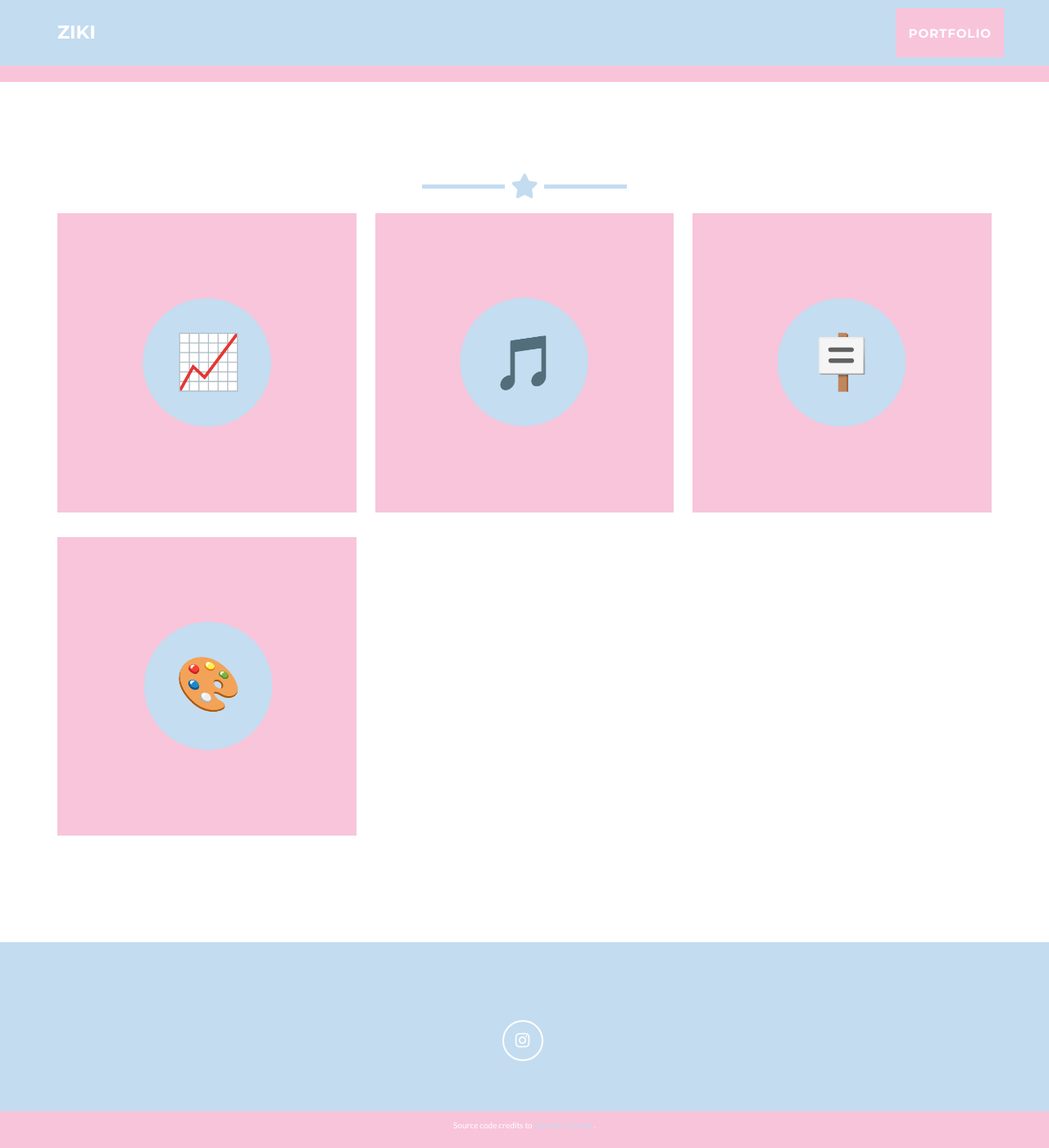
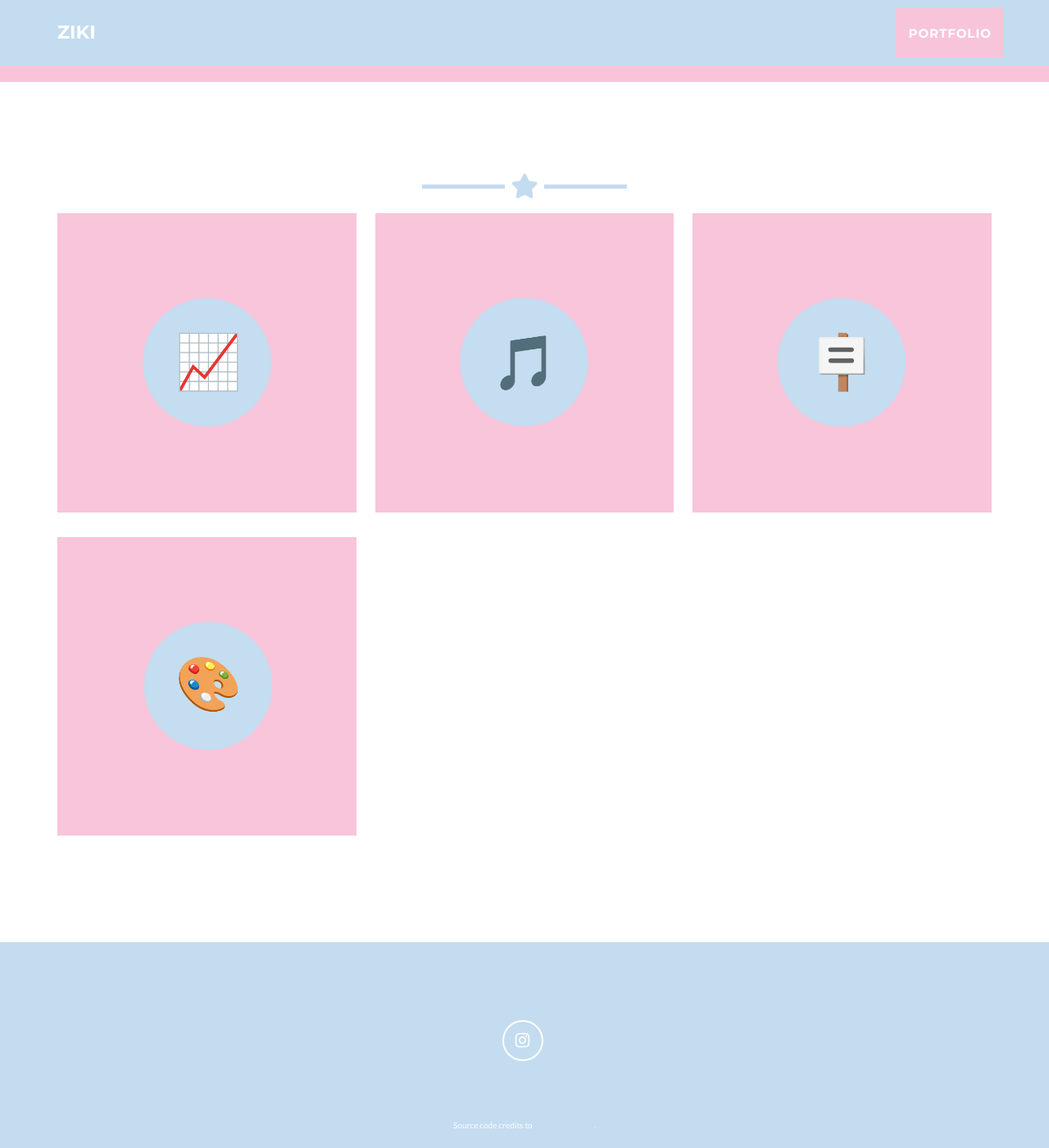
Before and after one commit to zikkkiii/zikkkiii.github.io, a Jekyll site: the page built from _posts/2014-07-20-♡.markdown, in a window 1280 px wide and 1400 px high, scrolled down 638 px. Shown: the whole window at 82% size. Built offline with Jekyll 4.4.1, drawn with Linux system fonts in a browser that asks for light colours.

Commit message:
Update main.css

```diff
--- a/_includes/css/main.css
+++ b/_includes/css/main.css
@@ -372,7 +372,7 @@ footer .footer-col {
 
 footer .footer-below {
     padding: 10px 0;
-    background-color: #{{ site.color.secondary-dark }};
+    background-color: #{{ site.color.secondary }};
 }
 
 .btn-social {
```
